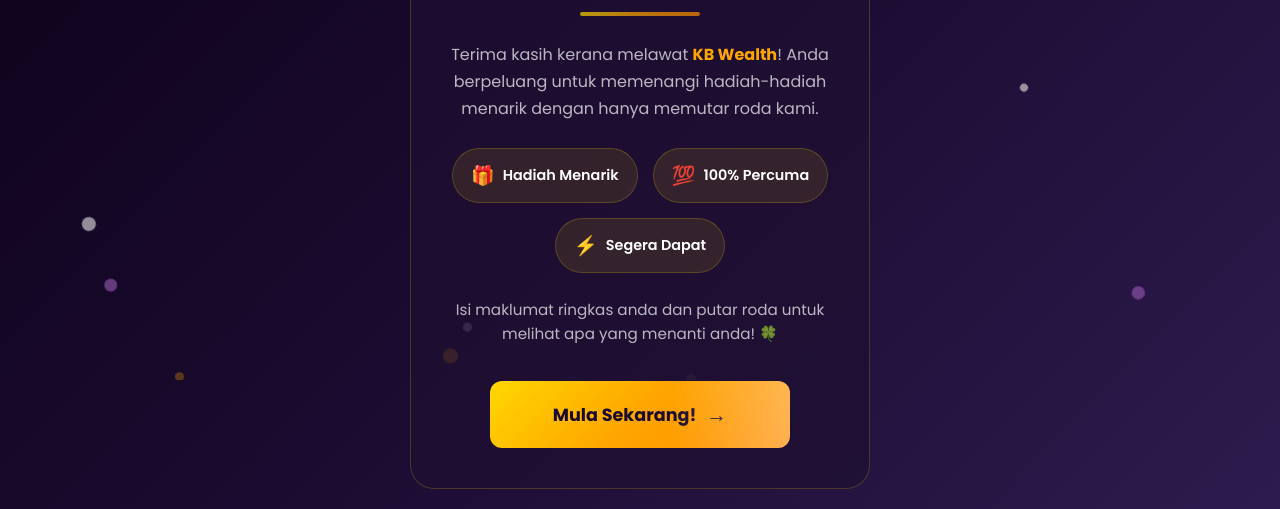
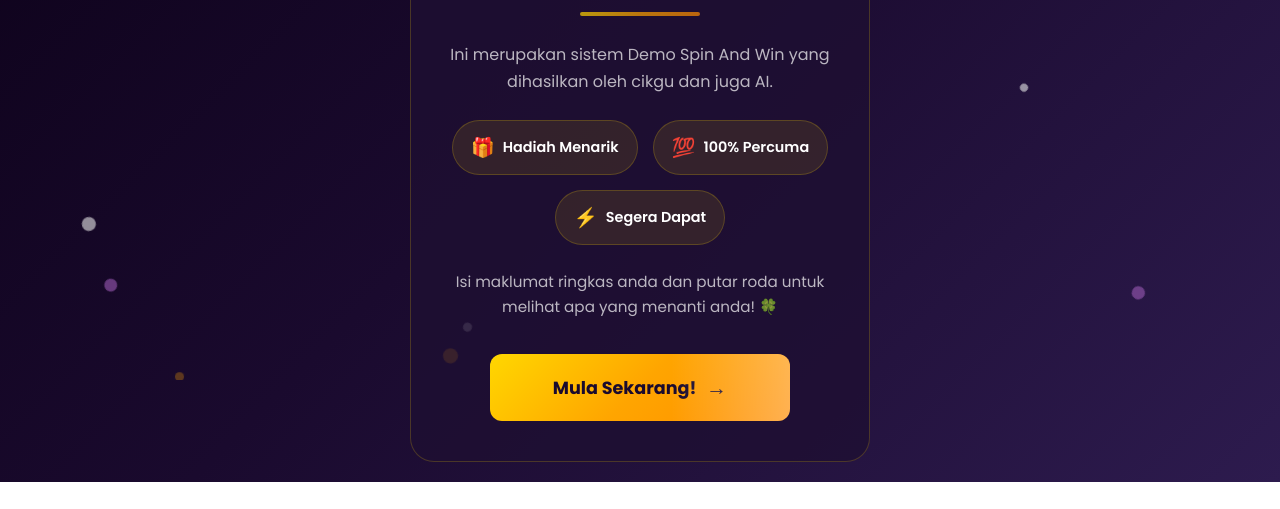
Before and after one commit to cikgukb/spinwin, a plain HTML site: page index.html in a window 1280 px wide. Shown: the part 420-929 px from the top of the page. After the commit the page ends 902 px from the top, so only its background shows below. Drawn offline with Linux system fonts and the light colour scheme.

Commit message:
Update welcome message in index.html

```diff
--- a/index.html
+++ b/index.html
@@ -37,8 +37,7 @@
                     <h2 class="welcome-title">Selamat Datang!</h2>
                     <div class="welcome-divider"></div>
                     <p class="welcome-message">
-                        Terima kasih kerana melawat <strong>KB Wealth</strong>! Anda berpeluang untuk memenangi
-                        hadiah-hadiah menarik dengan hanya memutar roda kami.
+                        Ini merupakan sistem Demo Spin And Win yang dihasilkan oleh cikgu dan juga AI.
                     </p>
                     <div class="welcome-highlights">
                         <div class="highlight-item">
```
